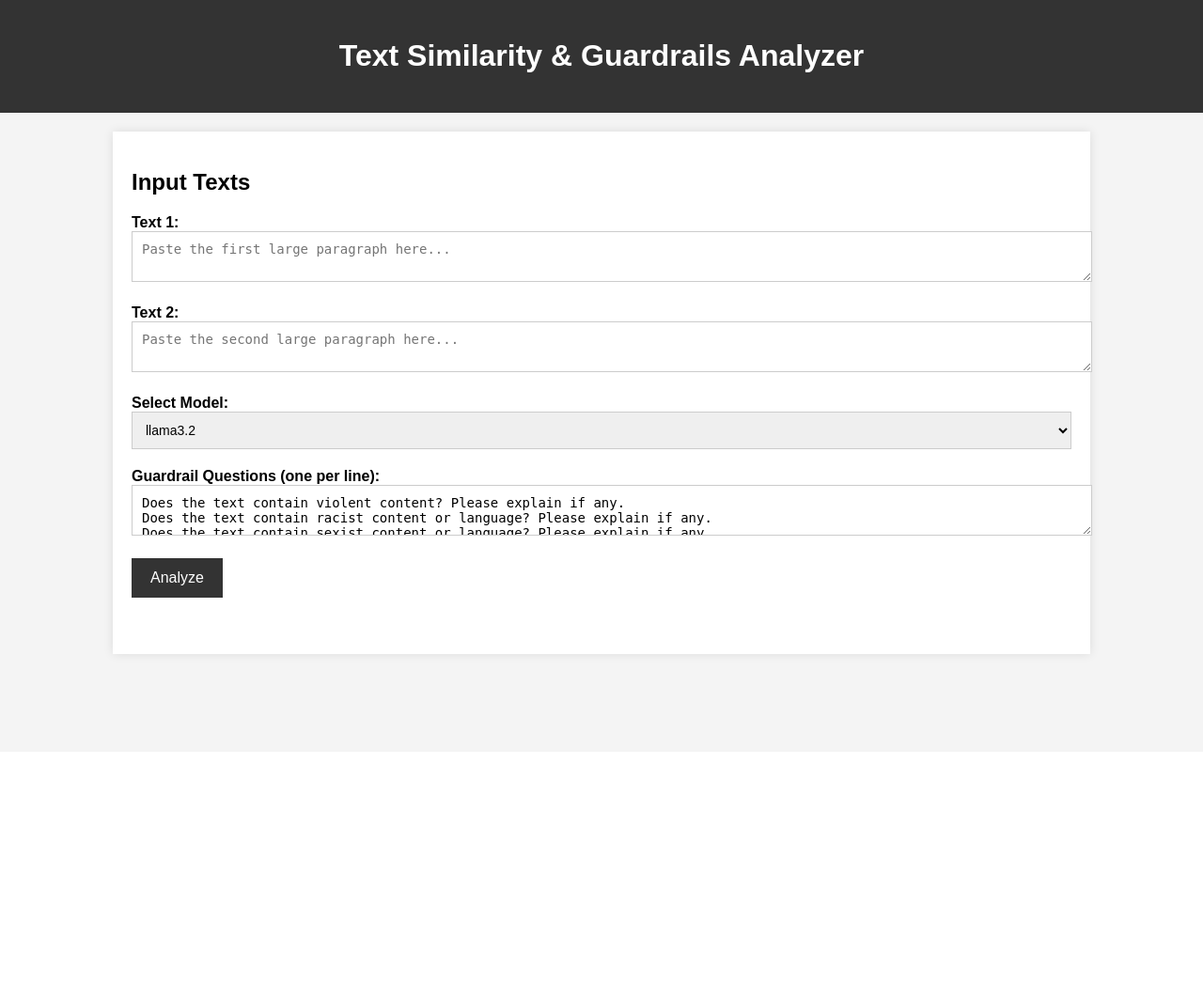
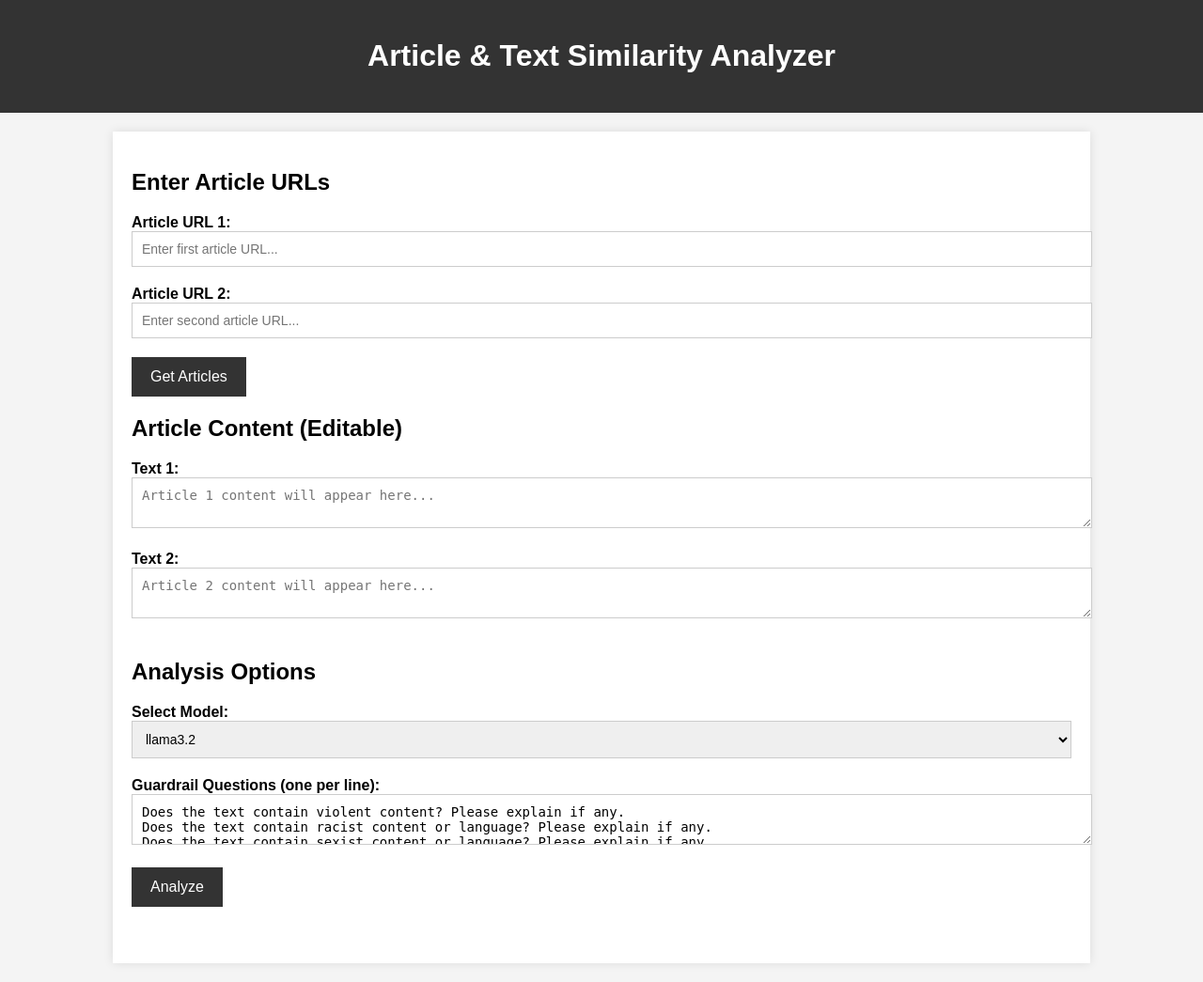
Before and after one commit to teaton20/lgbtq.ai, a Flask app: page / in a window 1280 px wide. Shown: the whole page at 94% size. Before the commit the page ends 703 px from the top, so only its background shows below. Run offline with Flask 2, Linux system fonts and the light colour scheme.

Commit message:
added url QOL feature

```diff
--- a/similarity_testing/app.py
+++ b/similarity_testing/app.py
@@ -1,14 +1,15 @@
-from flask import Flask, render_template, request
+from flask import Flask, render_template, request, jsonify
 import subprocess
 import numpy as np
 import io, contextlib
 from sentence_transformers import SentenceTransformer
 from sklearn.metrics.pairwise import cosine_similarity
 from transformers import pipeline
+from newspaper import Article  # For article extraction
 
 app = Flask(__name__)
 
-# --- LLM Query functions (unchanged) ---
+# --- LLM Query functions ---
 
 def llama_query(prompt: str, max_tokens: int = 150, model_choice: str = "llama3.2") -> str:
     print(f"Calling model {model_choice} via Ollama CLI...")
@@ -85,7 +86,6 @@ def chunk_text(text: str, tokenizer, max_tokens: int = 512) -> list:
 
 def classify_emotions_paginated(text: str, emotion_classifier) -> list:
     """Splits the text into chunks, classifies each chunk, and aggregates the results."""
-    # Get the tokenizer from the pipeline
     tokenizer = emotion_classifier.tokenizer
     chunks = chunk_text(text, tokenizer, max_tokens=512)
     print(f"Text split into {len(chunks)} chunk(s) for emotion classification.")
@@ -101,7 +101,6 @@ def classify_emotions_paginated(text: str, emotion_classifier) -> list:
             score = res["score"]
             aggregated_scores[label] = aggregated_scores.get(label, 0) + score
         num_chunks += 1
-    # Average scores across chunks
     averaged_scores = [{"label": label, "score": score / num_chunks} for label, score in aggregated_scores.items()]
     return averaged_scores
 
@@ -177,7 +176,37 @@ def run_analysis(text1: str, text2: str, model_choice: str, guardrail_questions:
     print("Guardrail analysis for Text 2 complete.\n")
 
     return results
-# --- Flask Routes (unchanged except for parameters) ---
+
+# --- New Route for Article Extraction ---
+
+@app.route("/get_articles", methods=["POST"])
+def get_articles():
+    url1 = request.form.get("url1", "")
+    url2 = request.form.get("url2", "")
+    articles = {"text1": "", "text2": ""}
+    try:
+        if url1:
+            article1 = Article(url1)
+            article1.download()
+            article1.parse()
+            articles["text1"] = article1.text
+            print(f"Fetched article from {url1}")
+    except Exception as e:
+        articles["text1"] = f"Error fetching article: {e}"
+        print(f"Error fetching article from {url1}: {e}")
+    try:
+        if url2:
+            article2 = Article(url2)
+            article2.download()
+            article2.parse()
+            articles["text2"] = article2.text
+            print(f"Fetched article from {url2}")
+    except Exception as e:
+        articles["text2"] = f"Error fetching article: {e}"
+        print(f"Error fetching article from {url2}: {e}")
+    return jsonify(articles)
+
+# --- Flask Routes for Index & Analysis ---
 
 @app.route("/", methods=["GET"])
 def index():
--- a/similarity_testing/templates/index.html
+++ b/similarity_testing/templates/index.html
@@ -2,7 +2,7 @@
 <html lang="en">
 <head>
   <meta charset="UTF-8">
-  <title>Text Similarity & Guardrails Analyzer</title>
+  <title>Article & Text Similarity Analyzer</title>
   <style>
     body {
       font-family: Arial, sans-serif;
@@ -25,7 +25,7 @@
       box-shadow: 0 0 10px rgba(0,0,0,0.1);
       position: relative;
     }
-    textarea, select {
+    input[type="text"], textarea, select {
       width: 100%;
       padding: 10px;
       font-size: 14px;
@@ -33,15 +33,16 @@
       border: 1px solid #ccc;
       resize: vertical;
     }
-    input[type="submit"] {
+    input[type="submit"], button {
       background: #333;
       color: #fff;
       border: none;
       padding: 12px 20px;
       font-size: 16px;
       cursor: pointer;
+      margin-right: 10px;
     }
-    input[type="submit"]:hover {
+    input[type="submit"]:hover, button:hover {
       background: #555;
     }
     #results {
@@ -80,16 +81,23 @@
 </head>
 <body>
   <header>
-    <h1>Text Similarity & Guardrails Analyzer</h1>
+    <h1>Article & Text Similarity Analyzer</h1>
   </header>
   <div class="container">
-    <form id="analysis-form" method="POST">
-      <div>
-        <h2>Input Texts</h2>
+    <h2>Enter Article URLs</h2>
+    <label for="url1"><strong>Article URL 1:</strong></label>
+    <input type="text" id="url1" name="url1" placeholder="Enter first article URL...">
+    <label for="url2"><strong>Article URL 2:</strong></label>
+    <input type="text" id="url2" name="url2" placeholder="Enter second article URL...">
+    <button id="get-articles-btn">Get Articles</button>
+
+    <h2>Article Content (Editable)</h2>
     <label for="text1"><strong>Text 1:</strong></label>
-        <textarea id="text1" name="text1" placeholder="Paste the first large paragraph here..."></textarea>
+    <textarea id="text1" name="text1" placeholder="Article 1 content will appear here..."></textarea>
     <label for="text2"><strong>Text 2:</strong></label>
-        <textarea id="text2" name="text2" placeholder="Paste the second large paragraph here..."></textarea>
+    <textarea id="text2" name="text2" placeholder="Article 2 content will appear here..."></textarea>
+
+    <h2>Analysis Options</h2>
     <label for="model_choice"><strong>Select Model:</strong></label>
     <select id="model_choice" name="model_choice">
       <option value="llama3.2">llama3.2</option>
@@ -97,33 +105,30 @@
     </select>
     <label for="guardrail_questions"><strong>Guardrail Questions (one per line):</strong></label>
     <textarea id="guardrail_questions" name="guardrail_questions" placeholder="Enter guardrail questions here...">{{ default_guardrails }}</textarea>
-        <input type="submit" value="Analyze">
-      </div>
-    </form>
+    <input type="submit" id="analyze-btn" value="Analyze">
+
     <div id="results"></div>
   </div>
 
   <!-- Progress Overlay -->
   <div id="progress-overlay">
     <div class="spinner"></div>
-    <div id="progress-message">Initializing analysis...</div>
+    <div id="progress-message">Initializing...</div>
   </div>
 
   <script>
-    // Array of progress messages to simulate stages.
+    // Progress overlay functions (same as before)
     const progressMessages = [
       "Loading models... Hang tight while we initialize.",
       "Computing semantic similarity... Just a moment!",
-      "Analyzing tone and style for Text 1... Almost there!",
-      "Analyzing tone and style for Text 2... Please wait!",
+      "Analyzing tone and style for Article 1... Almost there!",
+      "Analyzing tone and style for Article 2... Please wait!",
       "Generating comparative analysis... Hold on tight!",
       "Classifying emotions... Almost finished!",
       "Running guardrail checks... Finalizing results..."
     ];
     let messageIndex = 0;
     let progressInterval = null;
-
-    // Function to start progress updates.
     function startProgressUpdates() {
       const messageElement = document.getElementById("progress-message");
       progressInterval = setInterval(() => {
@@ -131,32 +136,64 @@
         messageElement.textContent = progressMessages[messageIndex];
       }, 4000);
     }
-
-    // Function to stop progress updates.
     function stopProgressUpdates() {
       clearInterval(progressInterval);
       messageIndex = 0;
       document.getElementById("progress-message").textContent = progressMessages[0];
     }
 
-    // Handle form submission via AJAX.
-    document.getElementById("analysis-form").addEventListener("submit", function(e) {
+    // AJAX for "Get Articles" button
+    document.getElementById("get-articles-btn").addEventListener("click", function(e) {
       e.preventDefault();
-      // Show the progress overlay.
+      const url1 = document.getElementById("url1").value;
+      const url2 = document.getElementById("url2").value;
+      if (!url1 && !url2) {
+        alert("Please enter at least one URL.");
+        return;
+      }
+      // Show a simple overlay while fetching articles
       document.getElementById("progress-overlay").style.display = "flex";
       startProgressUpdates();
+      const formData = new FormData();
+      formData.append("url1", url1);
+      formData.append("url2", url2);
+      fetch("/get_articles", {
+        method: "POST",
+        body: formData
+      })
+      .then(response => response.json())
+      .then(data => {
+        stopProgressUpdates();
+        document.getElementById("progress-overlay").style.display = "none";
+        document.getElementById("text1").value = data.text1;
+        document.getElementById("text2").value = data.text2;
+      })
+      .catch(error => {
+        console.error("Error fetching articles:", error);
+        stopProgressUpdates();
+        document.getElementById("progress-overlay").style.display = "none";
+        alert("An error occurred while fetching articles.");
+      });
+    });
 
-      const formData = new FormData(this);
+    // AJAX for "Analyze" button (similar to before)
+    document.getElementById("analyze-btn").addEventListener("click", function(e) {
+      e.preventDefault();
+      document.getElementById("progress-overlay").style.display = "flex";
+      startProgressUpdates();
+      const formData = new FormData();
+      formData.append("text1", document.getElementById("text1").value);
+      formData.append("text2", document.getElementById("text2").value);
+      formData.append("model_choice", document.getElementById("model_choice").value);
+      formData.append("guardrail_questions", document.getElementById("guardrail_questions").value);
       fetch("/analyze", {
         method: "POST",
         body: formData
       })
       .then(response => response.text())
       .then(html => {
-        // Hide the progress overlay.
         stopProgressUpdates();
         document.getElementById("progress-overlay").style.display = "none";
-        // Insert the returned HTML into the results div.
         document.getElementById("results").innerHTML = html;
       })
       .catch(error => {
```
Also changed, not shown: similarity_testing/templates/results_partial.html (+8 -8 lines). Lines whose indentation alone changed are shown as unchanged.
